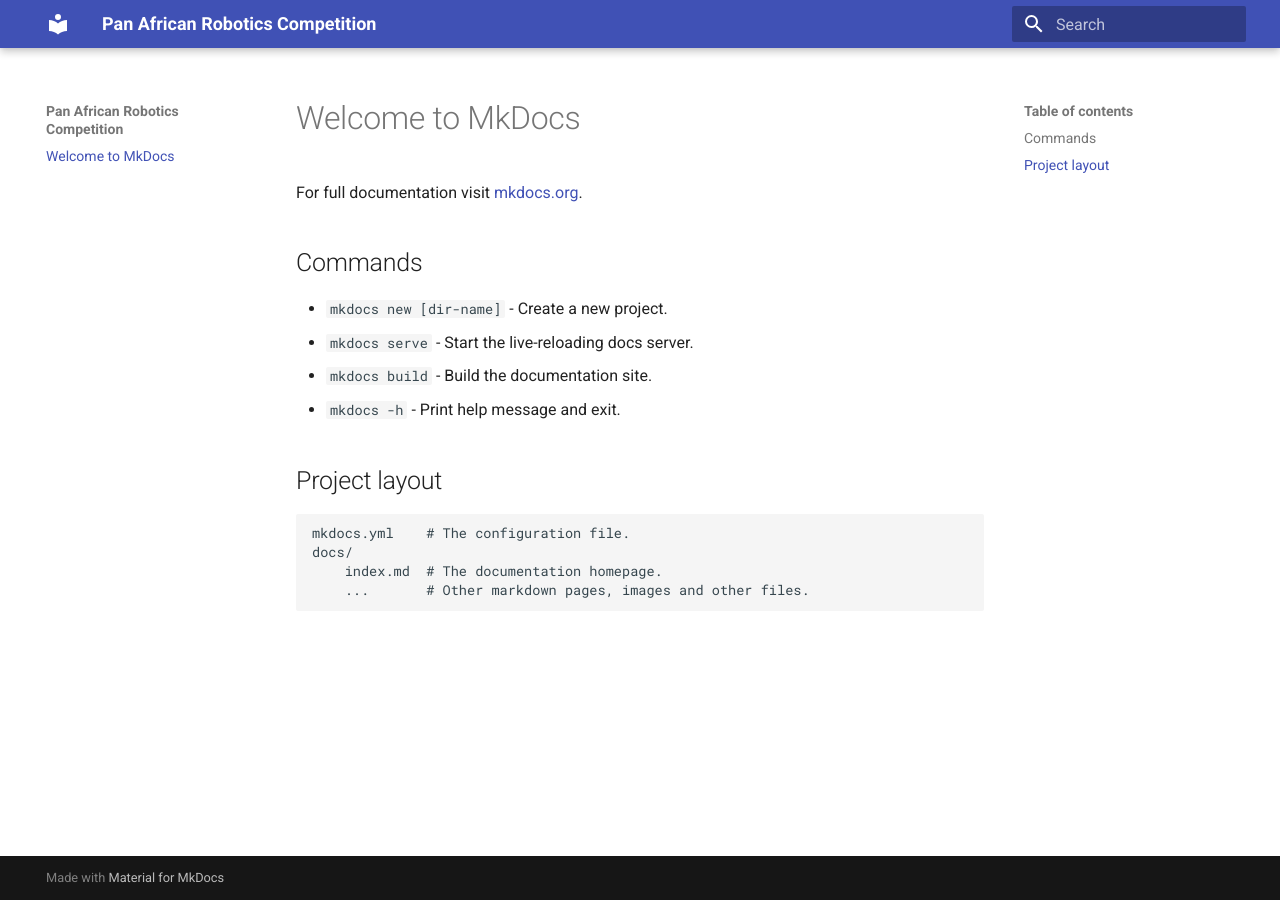
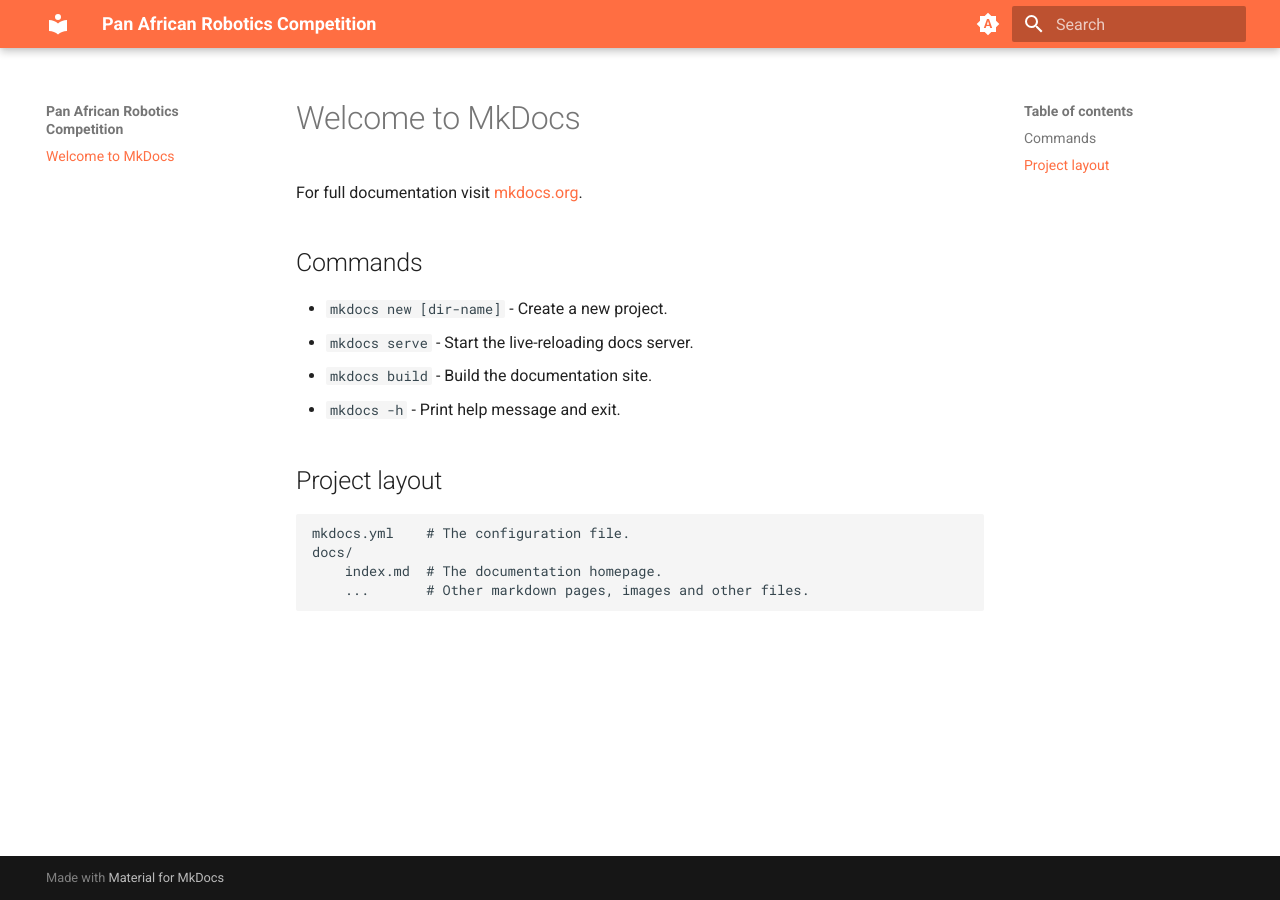
Before and after one commit to PARC-Robotics/documentation-2023, an MkDocs documentation site: the page built from docs/index.md, in a window 1280 px wide. Built offline with MkDocs 1.6.1 and Material for MkDocs 9.7.7, drawn with Linux system fonts in a browser that asks for light colours.

Commit message:
Changed primary color to deep orange

```diff
--- a/mkdocs.yml
+++ b/mkdocs.yml
@@ -1,3 +1,29 @@
 site_name: Pan African Robotics Competition
 theme:
   name: material
+  palette:
+    # Palette toggle for automatic mode
+    - media: "(prefers-color-scheme)"
+      accent: blue
+      primary: deep orange
+      toggle:
+        icon: material/brightness-auto
+        name: Switch to light mode
+
+    # Palette toggle for light mode
+    - media: "(prefers-color-scheme: light)"
+      scheme: default
+      accent: blue
+      primary: deep orange
+      toggle:
+        icon: material/brightness-7
+        name: Switch to dark mode
+
+    # Palette toggle for dark mode
+    - media: "(prefers-color-scheme: dark)"
+      scheme: slate
+      accent: blue
+      primary: deep orange
+      toggle:
+        icon: material/brightness-4
+        name: Switch to light mode
```
